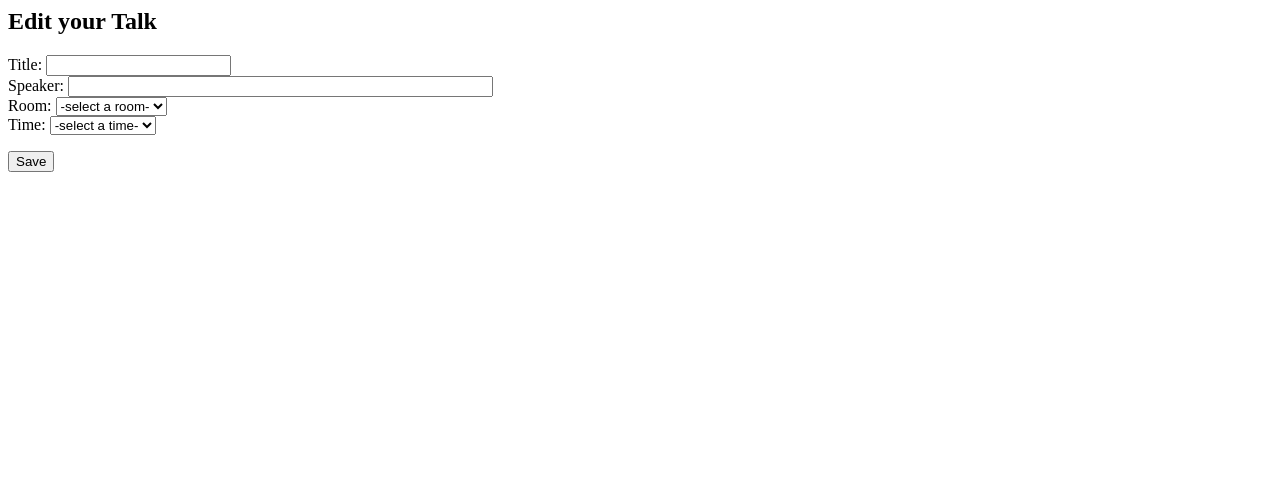
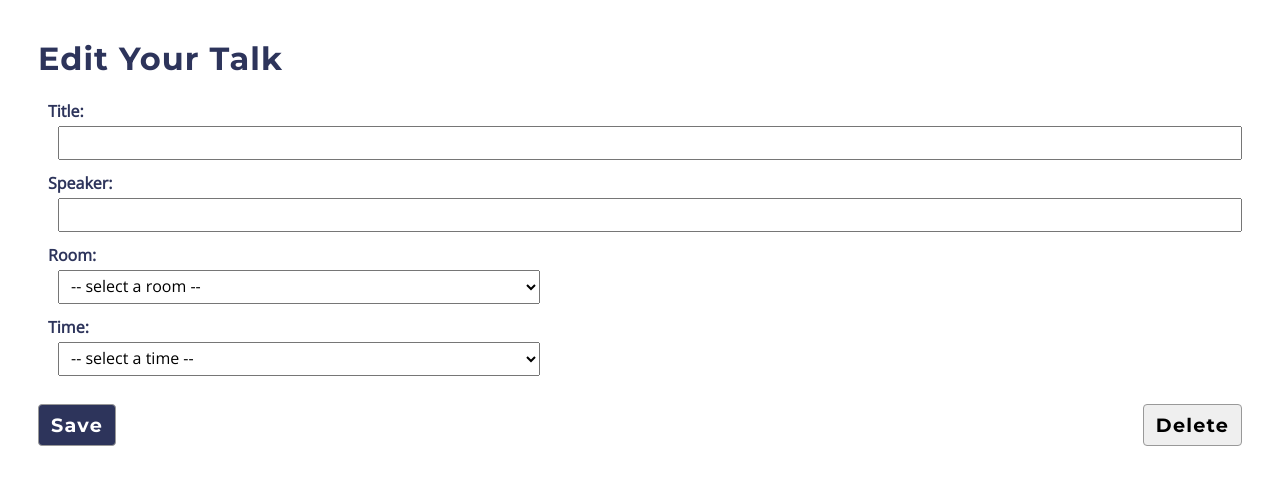
Before and after one commit to twodarek/barcampgr-teams-bot, a plain HTML site: page front-end/actions/index.html in a window 1280 px wide. Drawn offline with nearby package versions, Linux system fonts and the light colour scheme; no server answers.

Commit message:
add styling for Edit form

```diff
--- a/front-end/actions/index.html
+++ b/front-end/actions/index.html
@@ -1,38 +1,38 @@
-<html>
+<!DOCTYPE html>
+<html lang="en">
 <head>
-
+    <meta charset="utf-8">
     <title>Edit/Delete a Talk</title>
-
     <script type="text/javascript" src="actions.js"></script>
-
+    <link rel="stylesheet" href="styles.css">
+    <link rel="stylesheet" href="https://fonts.googleapis.com/css2?family=Montserrat:wght@400;600;700&family=Open+Sans:ital@0;1&display=swap">
 </head>
 <body onload="loadPage()">
     <div id="main">
-        <form id="edit-form" onsubmit="eatSubmit();">
-            <h2>Edit your Talk</h2>
+        <h1>Edit Your Talk</h1>
 
-            <label>Title:
+        <form id="edit-form" method="post" enctype="multipart/form-data">
+            <label for="title">Title:</label>
             <input type="text" name="title" id="title">
-            </label>
-            <br/>
-            <label>Speaker:
+
+            <label for="speaker">Speaker:</label>
             <input type="text" name="speaker" id="speaker" size=50>
-            </label>
-            <br/>
-            <label>Room:
+
+            <label for="room">Room:</label>
             <select name="room" id="roomSelector">
-                    <option value="null">-select a room-</option>
+                <option value="null">-- select a room --</option>
             </select>
-            </label>
-            <br/>
-            <label>Time:
+
+            <label for="time">Time:</label>
             <select name="time" id="timeSelector">
-                    <option value="null">-select a time-</option>
+                <option value="null">-- select a time --</option>
             </select>
-            </label>
-            <br/>
         </form>
+
+        <div class="button-row">
             <button id="save-button" name="save-button" value="Save">Save</button>
+            <button id="delete-button" name="delete-button" value="Delete">Delete</button>
+        </div>
     </div>
 </body>
 </html>
--- /dev/null
+++ b/front-end/actions/styles.css
@@ -0,0 +1,77 @@
+body {
+	padding: 10px 30px;
+	color: #2d345b;
+	font-family: 'Open Sans', sans-serif;
+}
+
+h1 {
+	font-family: 'Montserrat', sans-serif;
+	font-weight: bold;
+	font-size: 2em;
+	letter-spacing: 1px;
+}
+
+label {
+	font-weight: bold;
+	margin-left: 10px;
+}
+
+input, select {
+	font-family: 'Open Sans', sans-serif;
+	font-size: 1em;
+	display: block;
+	margin-top: 4px;
+	margin-left: 20px;
+	margin-bottom: 12px;
+	width: 90%; /* fallback in case calc() isn't supported */
+	width: calc(100% - 40px);
+	padding: 4px 8px;
+}
+
+select {
+	width: 40%;
+	min-width: 155px;
+}
+
+select:hover {
+	cursor: pointer;
+}
+
+.button-row {
+	display: flex;
+	justify-content: space-between;
+	padding-top: 16px;
+}
+
+button {
+	display: flex;
+	border: 1px solid #999;
+	font-family: 'Montserrat', sans-serif;
+	font-weight: bold;
+	font-size: 1.2em;
+	letter-spacing: 1.2px;
+	border-radius: 4px;
+	padding: 8px 12px;
+	transition: all 0.2s;
+	-webkit-transition: all 0.2s;
+	-moz-transition: all 0.2s;
+	-o-transition: all 0.2s;
+}
+
+#save-button {
+	background-color: #2d345b;
+	color: white;
+}
+
+#save-button:hover {
+	cursor: pointer;
+	background-color: #7681bc;
+	box-shadow: 2px 2px 10px -4px #2d345b;
+}
+
+#delete-button:hover {
+	cursor: pointer;
+	background-color: #ff3333;
+	color: white;
+	box-shadow: 2px 2px 10px -4px #b50000;
+}
```
Lines whose indentation alone changed are shown as unchanged.
